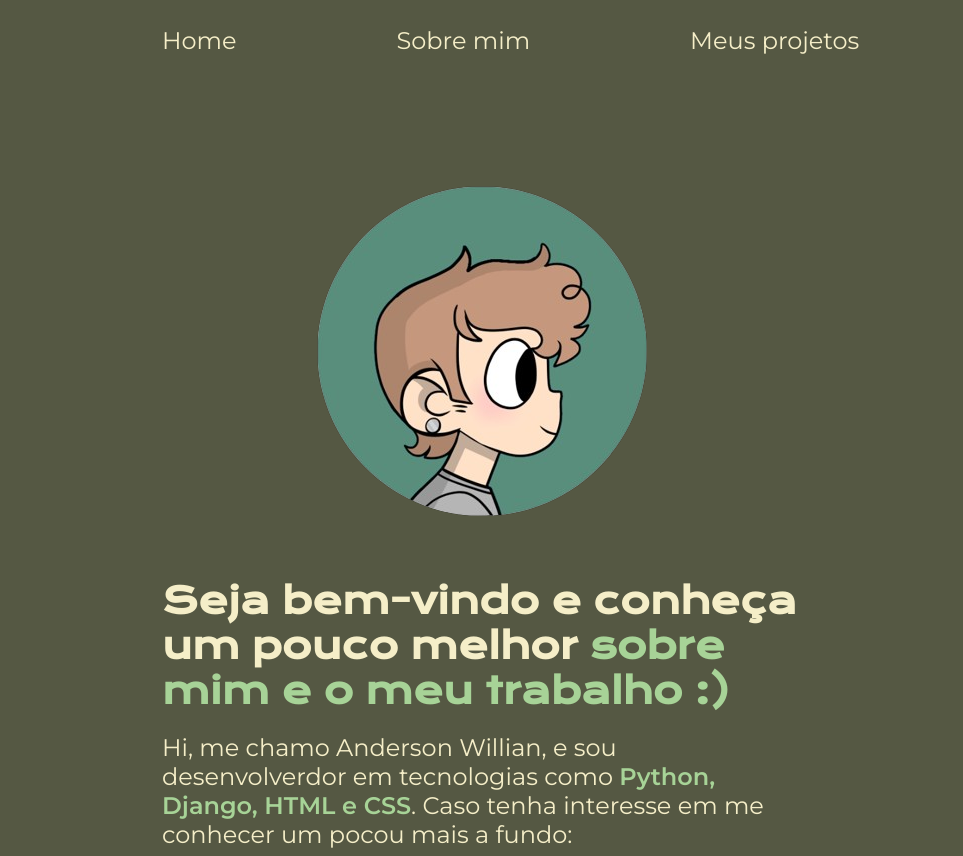
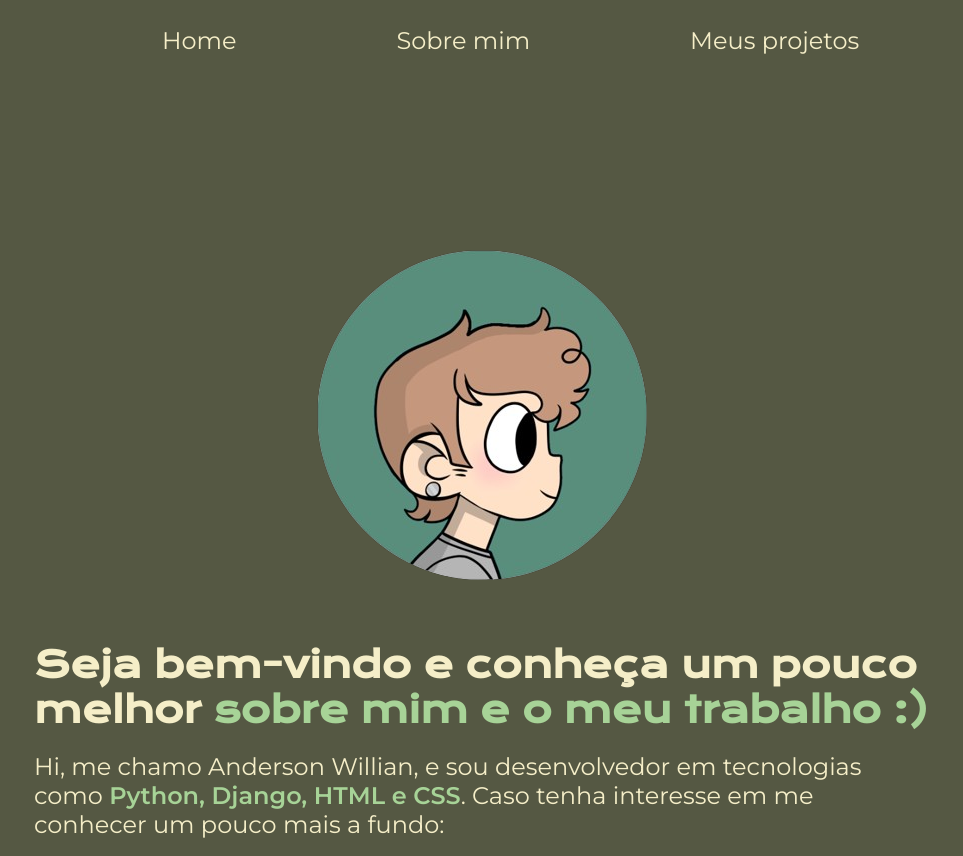
Before and after one commit to AndWilli23/agregador-de-links, a plain HTML site: page index.html in a window 1280 px wide. Shown: the top 856 px of the page, without its empty margins (158-1121 px from the left). Drawn offline with nearby package versions, Linux system fonts and the light colour scheme.

Commit message:
Add files via upload

```diff
--- a/index.html
+++ b/index.html
@@ -17,7 +17,7 @@
     <main class="apresentacao">
         <section class="apresentacao__conteudo">
             <h1 class="apresentacao__conteudo__titulo">Seja bem-vindo e conheça um pouco melhor <strong class="destaque-trecho">sobre mim e o meu trabalho :) </strong></h1>
-            <p class="apresentacao__conteudo__texto">Hi, me chamo Anderson Willian, e sou desenvolverdor em tecnologias como <strong class="destaque-trecho">Python, Django, HTML e CSS</strong>. Caso tenha interesse em me conhecer um pocou mais a fundo: </p>
+            <p class="apresentacao__conteudo__texto">Hi, me chamo Anderson Willian, e sou desenvolvedor em tecnologias como <strong class="destaque-trecho">Python, Django, HTML e CSS</strong>. Caso tenha interesse em me conhecer um pouco mais a fundo: </p>
             <div class="apresentacao__links">
                 <h2 class="apresentacao__links__subtitulo">Meus Contatos:</h2>
                 <a class="apresentacao__links__link " href="https://instagram.com/andersonwillian82">
--- a/styles/style.css
+++ b/styles/style.css
@@ -43,7 +43,7 @@ body {
 }
 
 .apresentacao {
-    padding: 10% 25%;
+    padding: 5% 25%;
     display: flex;
     align-items: center;
     flex-direction: column-reverse;
@@ -119,7 +119,7 @@ body {
     font-weight: 400;
 }
 
-@media (max-width: 1200px) {
+@media (max-width: 1000px) {
 
     .cabecalho{
         padding: 15%;
@@ -133,10 +133,19 @@ body {
 
     .apresentacao {
         flex-direction: column-reverse;
-        padding: 5%;
+        padding: 35%;
     }
 
     .apresentacao__conteudo {
         width: auto;
     }
+
 }
+
+@media  (min-width: 1280px) {
+
+    .apresentacao {
+        flex-direction: column-reverse;
+        padding: 15%;
+}
+}
```
